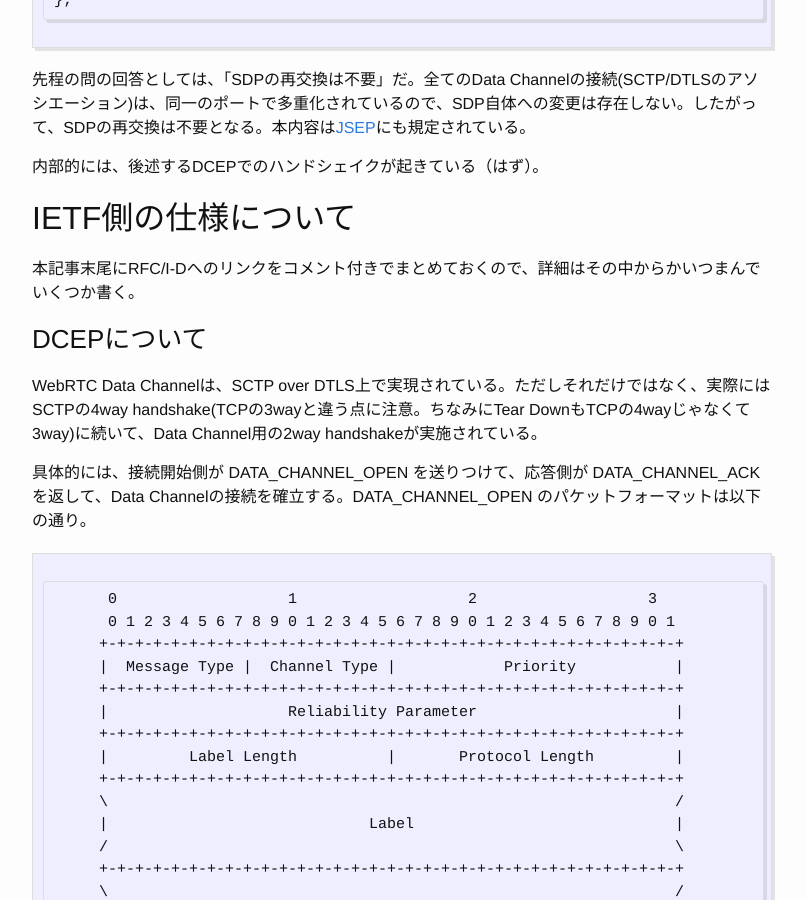
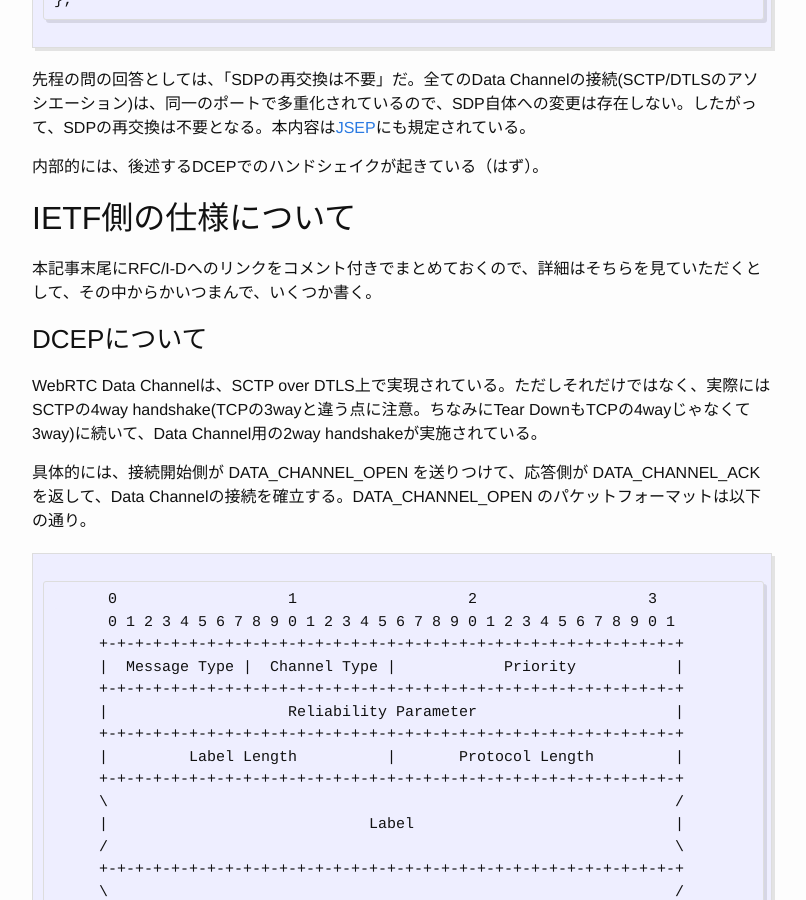
Before and after one commit to iwashi/iwashi.github.io, a Jekyll site: the page built from _posts/2018-05-02-WebRTC-DataChannel.md, in a window 1280 px wide and 900 px high, scrolled down 2310 px. Shown: the whole window, without its empty margins (238-1044 px from the left). Built offline with Jekyll 4.4.1, drawn with Linux system fonts in a browser that asks for light colours.

Commit message:
Update 2018-05-02-WebRTC-DataChannel.md

```diff
--- a/_posts/2018-05-02-WebRTC-DataChannel.md
+++ b/_posts/2018-05-02-WebRTC-DataChannel.md
@@ -73,7 +73,7 @@ dataChannel.onmessage = () => {
 
 ## IETF側の仕様について
 
-本記事末尾にRFC/I-Dへのリンクをコメント付きでまとめておくので、詳細はその中からかいつまんでいくつか書く。
+本記事末尾にRFC/I-Dへのリンクをコメント付きでまとめておくので、詳細はそちらを見ていただくとして、その中からかいつまんで、いくつか書く。
 
 ### DCEPについて
 
```
